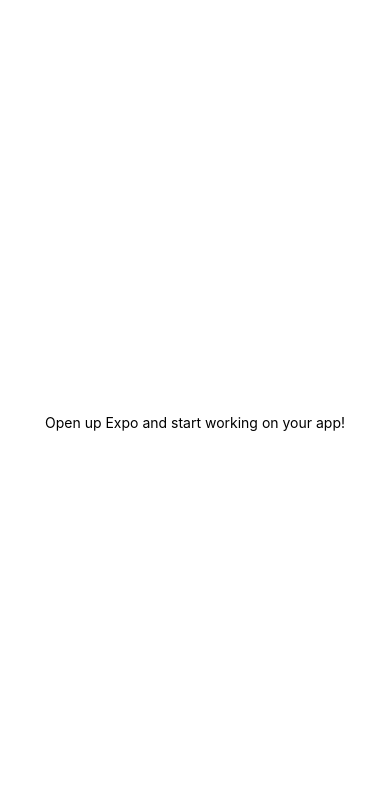
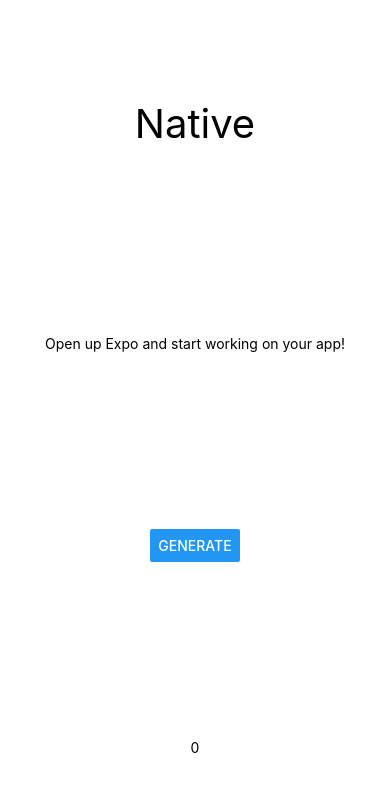
Before and after one commit to Manviel/Souffle, a React Native app: screen / in a window 390 px wide. Shown: the top 792 px of the page. Built offline with nearby package versions, Linux system fonts and the light colour scheme.

Commit message:
Added touch events

```diff
--- a/App.js
+++ b/App.js
@@ -1,11 +1,26 @@
 import React, { Component } from "react";
-import { StyleSheet, Text, View } from "react-native";
+import { StyleSheet, Text, View, Button } from "react-native";
+
+import Nav from "./components/Nav";
 
 class App extends Component {
+  state = {
+    number: 0
+  };
+
+  generate = () => {
+    this.setState({
+      number: Math.floor(Math.random() * 100)
+    });
+  };
+
   render() {
     return (
       <View style={styles.container}>
+        <Nav />
         <Text>Open up Expo and start working on your app!</Text>
+        <Button title="Generate" onPress={this.generate} />
+        <Text>{this.state.number}</Text>
       </View>
     );
   }
@@ -16,7 +31,7 @@
     flex: 1,
     backgroundColor: "#fff",
     alignItems: "center",
-    justifyContent: "center"
+    justifyContent: "space-around"
   }
 });
 
--- /dev/null
+++ b/components/Nav.js
@@ -0,0 +1,17 @@
+import React from "react";
+import { StyleSheet, Text, View } from "react-native";
+
+const Nav = () => (
+  <View>
+    <Text style={styles.head}>Native</Text>
+  </View>
+);
+
+const styles = StyleSheet.create({
+  head: {
+    padding: 10,
+    fontSize: 40
+  }
+});
+
+export default Nav;
```
